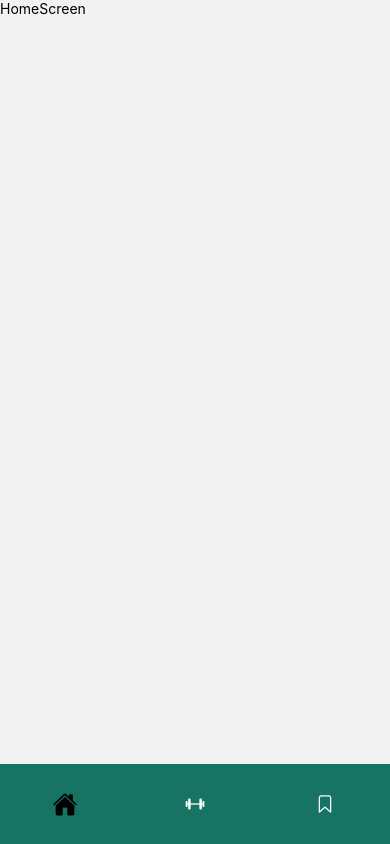
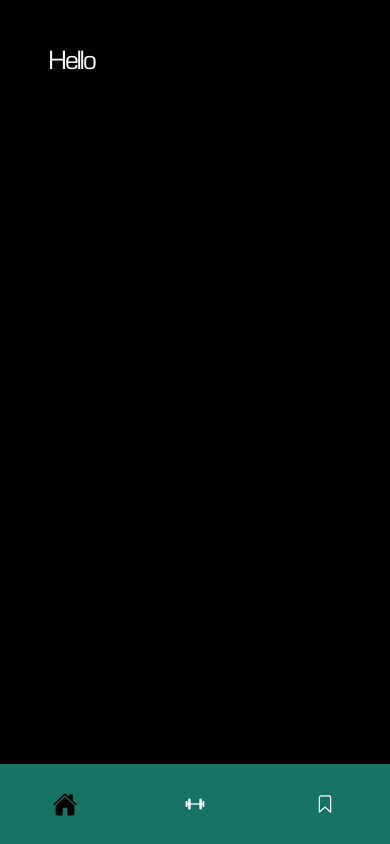
Before and after one commit to andrei-0000/GymIOS, a React Native app: screen /Home in a window 390 px wide. Built offline with nearby package versions, Linux system fonts and the light colour scheme.

Commit message:
added header bar

```diff
--- a/App.tsx
+++ b/App.tsx
@@ -1,22 +1,55 @@
-import { StatusBar } from 'expo-status-bar';
-import { StyleSheet, Text, View } from 'react-native';
-import { NavigationContainer } from '@react-navigation/native'
-import { createNativeStackNavigator } from '@react-navigation/native-stack';
-import HomeScreen from './screens/HomeScreen';
-import TrainingScreen from './screens/TrainingScreen';
-import HistoryScreen from './screens/HistoryScreen';
-import TabNavigator from './navigators/TabNavigator';
+import { StatusBar } from "expo-status-bar";
+import { StyleSheet, Text, View } from "react-native";
+import { NavigationContainer } from "@react-navigation/native";
+import { createNativeStackNavigator } from "@react-navigation/native-stack";
+import HomeScreen from "./screens/HomeScreen";
+import TrainingScreen from "./screens/TrainingScreen";
+import HistoryScreen from "./screens/HistoryScreen";
+import TabNavigator from "./navigators/TabNavigator";
+import { useEffect } from "react";
+import { useFonts } from "expo-font";
+import * as SplashScreen from "expo-splash-screen";
 
 const Stack = createNativeStackNavigator();
 
 export default function App() {
+  const [loaded, error] = useFonts({
+    "eurostile-normal": require("./assets/fonts/eurostile-normal.ttf"),
+  });
+
+  useEffect(() => {
+    if (loaded || error) {
+      SplashScreen.hideAsync();
+    }
+  }, [loaded, error]);
+
+  if (!loaded && !error) {
+    return null;
+  }
+
   return (
     <NavigationContainer>
-      <Stack.Navigator screenOptions={{headerShown: false}}>
-        <Stack.Screen name='Tab' component={TabNavigator} options={{animation: 'slide_from_bottom'}}></Stack.Screen>
-        <Stack.Screen name='Home' component={HomeScreen} options={{animation: 'slide_from_bottom'}}></Stack.Screen>
-        <Stack.Screen name='History' component={HistoryScreen} options={{animation: 'slide_from_bottom'}}></Stack.Screen>
-        <Stack.Screen name='Training' component={TrainingScreen} options={{animation: 'slide_from_bottom'}}></Stack.Screen>
+      <Stack.Navigator screenOptions={{ headerShown: false }}>
+        <Stack.Screen
+          name="Tab"
+          component={TabNavigator}
+          options={{ animation: "slide_from_bottom" }}
+        ></Stack.Screen>
+        <Stack.Screen
+          name="Home"
+          component={HomeScreen}
+          options={{ animation: "slide_from_bottom" }}
+        ></Stack.Screen>
+        <Stack.Screen
+          name="History"
+          component={HistoryScreen}
+          options={{ animation: "slide_from_bottom" }}
+        ></Stack.Screen>
+        <Stack.Screen
+          name="Training"
+          component={TrainingScreen}
+          options={{ animation: "slide_from_bottom" }}
+        ></Stack.Screen>
       </Stack.Navigator>
     </NavigationContainer>
   );
@@ -25,15 +58,15 @@ export default function App() {
 const styles = StyleSheet.create({
   container: {
     flex: 1,
-    backgroundColor: '#fff',
-    alignItems: 'center',
-    justifyContent: 'center',
+    backgroundColor: "#fff",
+    alignItems: "center",
+    justifyContent: "center",
   },
   boxy: {
     width: 150,
     height: 150,
-    backgroundColor: 'green',
-    borderColor: 'black',
+    backgroundColor: "green",
+    borderColor: "black",
     borderRadius: 4,
     borderWidth: 2,
   },
--- a/app.json
+++ b/app.json
@@ -22,6 +22,9 @@
     },
     "web": {
       "favicon": "./assets/favicon.png"
-    }
+    },
+    "plugins": [
+      "expo-font"
+    ]
   }
 }
--- /dev/null
+++ b/components/HeaderBar.tsx
@@ -0,0 +1,30 @@
+import { StyleSheet, Text, View } from "react-native";
+import React from "react";
+
+interface HeaderBarProps {
+  title?: string;
+}
+
+function HeaderBar({ title }: HeaderBarProps) {
+  return (
+    <View style={styles.HeaderContainer}>
+      <Text style={styles.HeaderText}>{title}</Text>
+    </View>
+  );
+}
+
+export default HeaderBar;
+
+const styles = StyleSheet.create({
+  HeaderContainer: {
+    padding: 50,
+    flexDirection: "row",
+    alignItems: "center",
+    justifyContent: "space-between",
+  },
+  HeaderText: {
+    fontFamily: "eurostile-normal", //TODO: Make it retrieve font from theme.ts
+    fontSize: 30,
+    color: "#ffffff",
+  },
+});
--- a/package.json
+++ b/package.json
@@ -26,7 +26,9 @@
     "react-native-safe-area-context": "4.10.5",
     "react-native-screens": "3.31.1",
     "react-native-vector-icons": "^10.1.0",
-    "zustand": "^4.5.4"
+    "zustand": "^4.5.4",
+    "expo-font": "~12.0.9",
+    "expo-splash-screen": "~0.27.5"
   },
   "devDependencies": {
     "@babel/core": "^7.20.0",
--- a/screens/HomeScreen.tsx
+++ b/screens/HomeScreen.tsx
@@ -1,17 +1,37 @@
-import { StyleSheet, Text, View } from "react-native";
+import { ScrollView, StyleSheet, Text, View } from "react-native";
 import React from "react";
 import { useStore } from "../store/store";
+import { useBottomTabBarHeight } from "@react-navigation/bottom-tabs";
+import { COLORS } from "../theme/theme";
+import { StatusBar } from "expo-status-bar";
+import HeaderBar from "../components/HeaderBar";
 
 const HomeScreen = () => {
   const ExerciseList = useStore((state: any) => state.ExerciseList);
+  const tabBarHeight = useBottomTabBarHeight();
 
   return (
-    <View>
-      <Text>HomeScreen</Text>
+    <View style={styles.ScreenContainer}>
+      <StatusBar backgroundColor={COLORS.black} />
+      <ScrollView
+        showsVerticalScrollIndicator={false}
+        contentContainerStyle={styles.ScrollViewFlex}
+      >
+        {/* App HEADER */}
+        <HeaderBar title="Hello" />
+      </ScrollView>
     </View>
   );
 };
 
-const styles = StyleSheet.create({});
+const styles = StyleSheet.create({
+  ScreenContainer: {
+    flex: 1,
+    backgroundColor: COLORS.black,
+  },
+  ScrollViewFlex: {
+    flexGrow: 1,
+  },
+});
 
 export default HomeScreen;
--- a/theme/theme.ts
+++ b/theme/theme.ts
@@ -1,7 +1,8 @@
 export const COLORS = {
-    seaBlue: '#177364',
-    lightBlue: '#1961b2',
-    skyBlue: '#c8daf2',
-    lakeBlue: '#95bfe7',
-    red: '#c0060e'
-}
+  seaBlue: "#177364",
+  lightBlue: "#1961b2",
+  skyBlue: "#c8daf2",
+  lakeBlue: "#95bfe7",
+  red: "#c0060e",
+  black: "#000000",
+};
```
Also changed, not shown: 1 other file (tests, documents, lock files or other folders).
